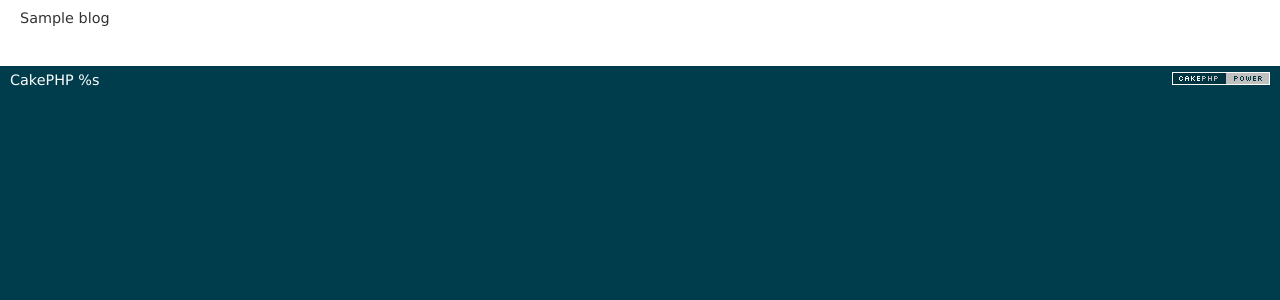
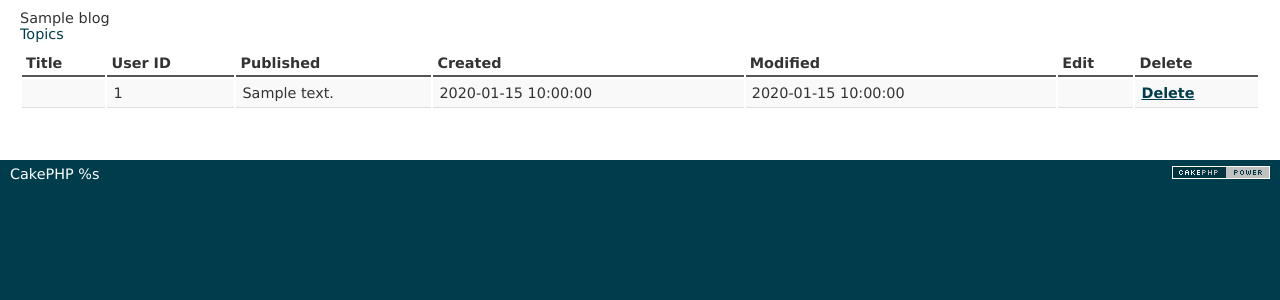
Before and after one commit to angelinauesato/Sites, a CakePHP app: the page made by app/View/Topics/index.ctp in a window 1280 px wide. Shown: the part 47-347 px from the top of the page. Run offline with PHP 8.4 and a stand-in for CakePHP, Linux system fonts and the light colour scheme; the template is opened without the code that fills it: most values are stand-ins (such as "Sample title", 1, 10 or a date in 2020); data that the repository does not hold is empty; some libraries are stand-ins or nearby versions.

Commit message:
CRUD for Topics.

```diff
--- a/app/View/Topics/index.ctp
+++ b/app/View/Topics/index.ctp
@@ -1,4 +1,29 @@
 <?php
   echo $blog;
   echo $this->Session->flash();
+
+
 ?>
+
+  <h1> Topics</h1>
+  <table>
+      <th>Title</th>
+      <th>User ID</th>
+      <th>Published</th>
+      <th>Created</th>
+      <th>Modified</th>
+      <th>Edit</th>
+      <th>Delete</th>
+      <?php foreach($topics as $topic) : ?>
+      <tr>
+        <td><?php echo $this->HTML->link($topic['Topic']['title'], array('controller' => 'topics', 'action' => 'view', $topic['Topic']['id'])); ?></td>
+        <td><?php echo $topic['Topic']['user_id']; ?></td>
+        <td><?php echo $topic['Topic']['visible']; ?></td>
+        <td><?php echo $topic['Topic']['created']; ?></td>
+        <td><?php echo $topic['Topic']['modified']; ?></td>
+        <td><?php echo $this->HTML->link('Edit', array('controller' => 'topics', 'action' => 'edit', $topic['Topic']['id'])); ?></td>
+        <td><?php echo $this->Form->postLink('Delete', array('controller' => 'topics', 'action' => 'delete', $topic['Topic']['id']), array('confirm' => 'Are you sure you want to delete this topic?')); ?></td>
+      </tr>
+      <?php endforeach; ?>
+  </table>
+  <?php unset($topic); ?>
--- /dev/null
+++ b/app/View/Topics/view.ctp
@@ -0,0 +1,3 @@
+<?php
+ echo $topic['Topic']['title'];
+?>
```
Also changed, not shown: app/Controller/TopicsController.php (+34 -1 lines), app/View/Topics/edit.ctp (added, +9 -0 lines), 9 other files.
